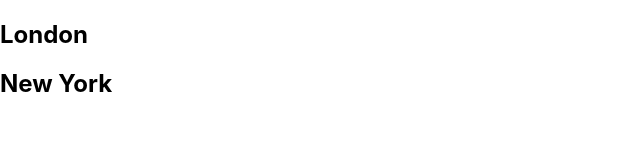
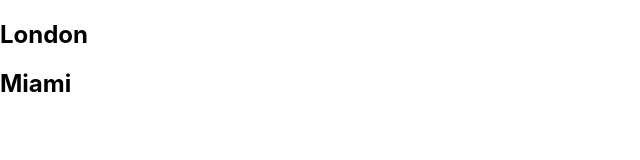
Before and after one commit to mmaruniak/s-rji-hacker-stories, a React (Create React App) app: page / in a window 1280 px wide. Shown: the top 160 px of the page, without its empty margins (0-640 px from the left). Built offline with nearby package versions, Linux system fonts and the light colour scheme.

Commit message:
Update App.js

```diff
--- a/src/App.js
+++ b/src/App.js
@@ -1,8 +1,11 @@
 import React from "react";
 
+const getCities = () => {
+  return ["London", "Miami", "Berlin", "Wiesbaden"];
+};
+
 function App() {
-  const cityArray = ["London", "New York", "Berlin", "Wiesbaden"];
-  const [city1, city2] = cityArray;
+  const [city1, city2] = getCities();
 
   return (
     <div>
```
